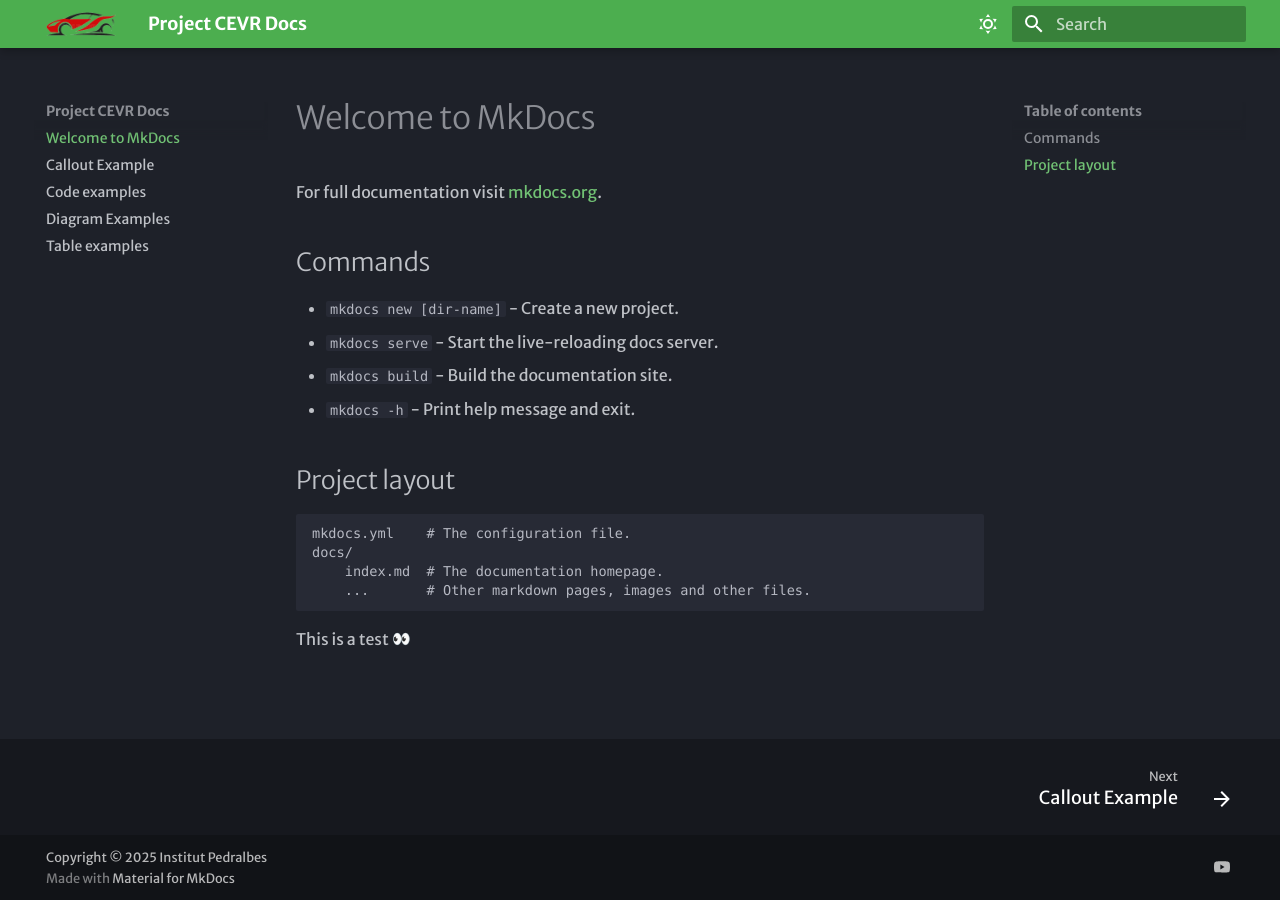
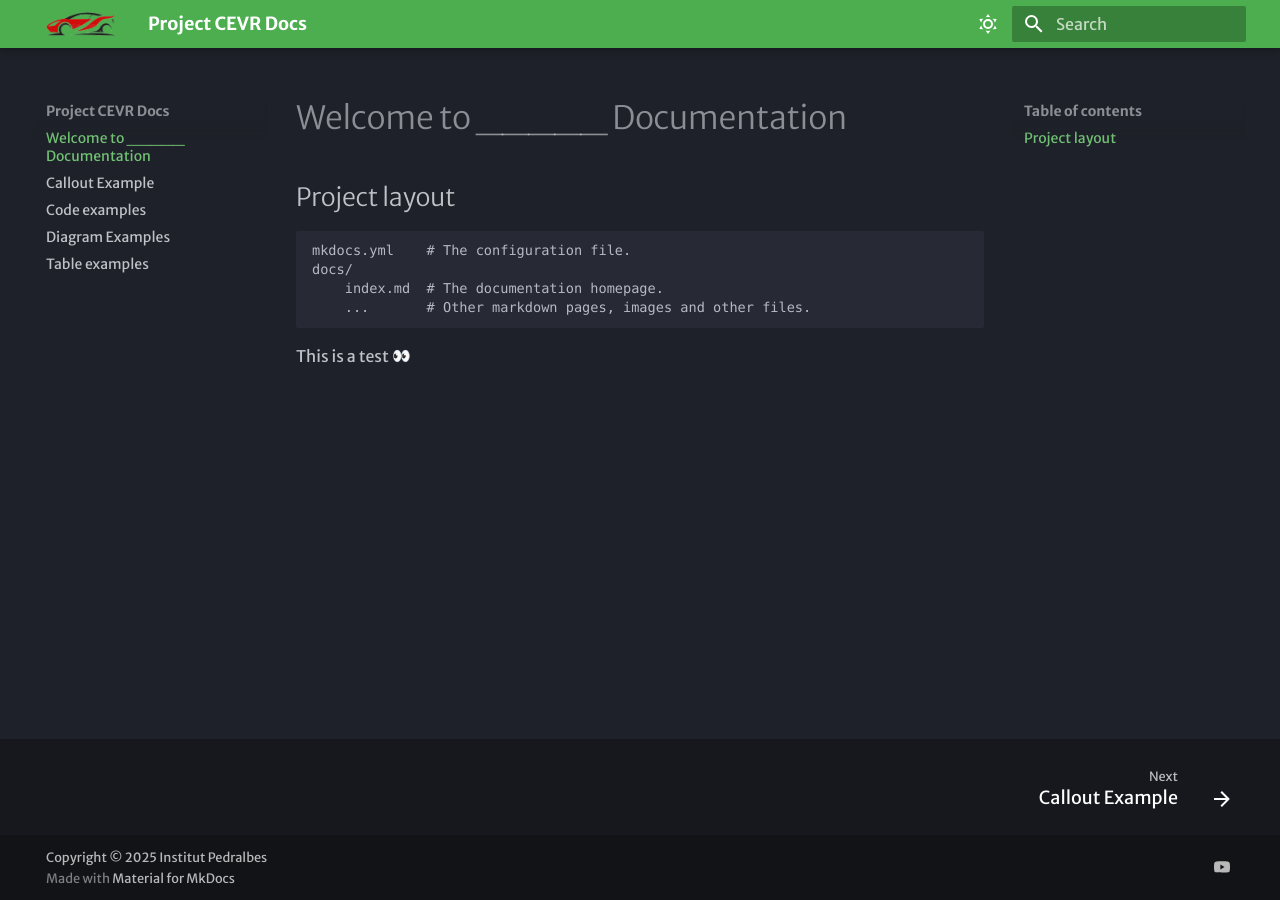
Before and after one commit to AdriOntiC/projecte-cevr-documentation, an MkDocs documentation site: the page built from docs/index.md, in a window 1280 px wide. Built offline with MkDocs 1.6.1 and Material for MkDocs 9.7.7, drawn with Linux system fonts in a browser that asks for light colours; emoji names are drawn with the system emoji font; some web fonts are replaced.

Commit message:
test push 2

```diff
--- a/docs/index.md
+++ b/docs/index.md
@@ -1,13 +1,4 @@
-# Welcome to MkDocs
-
-For full documentation visit [mkdocs.org](https://www.mkdocs.org).
-
-## Commands
-
-* `mkdocs new [dir-name]` - Create a new project.
-* `mkdocs serve` - Start the live-reloading docs server.
-* `mkdocs build` - Build the documentation site.
-* `mkdocs -h` - Print help message and exit.
+# Welcome to _____ Documentation
 
 ## Project layout
 
```
